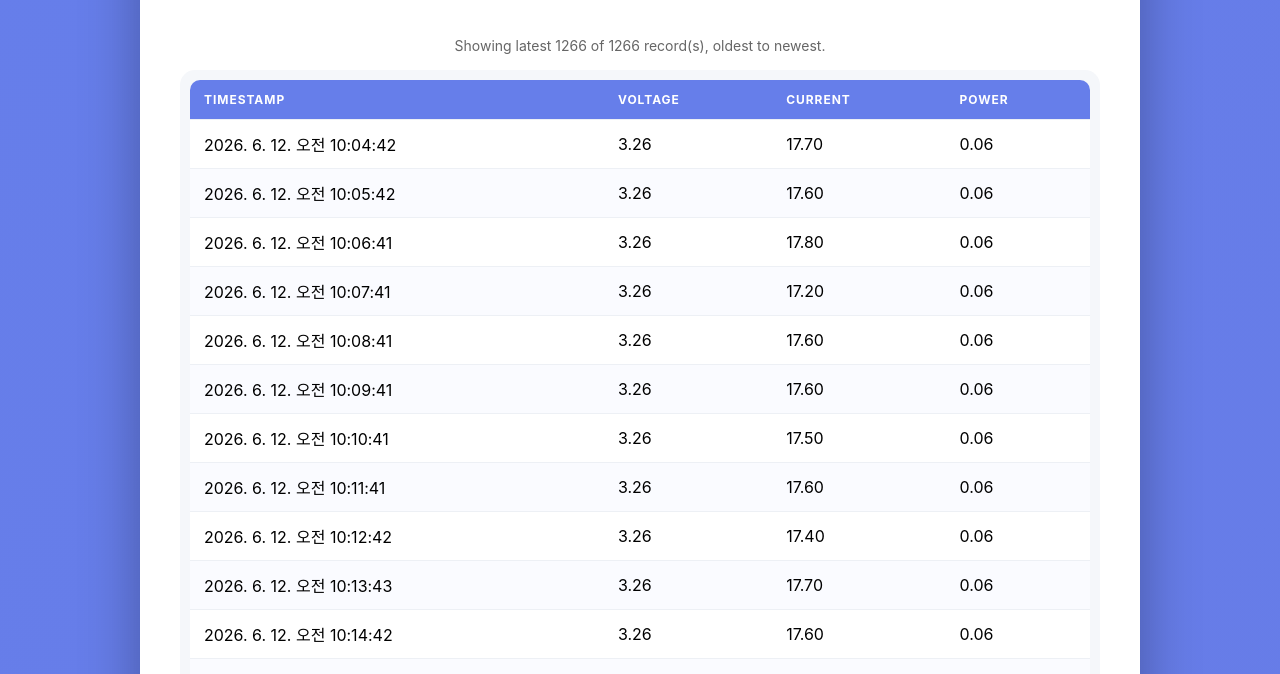
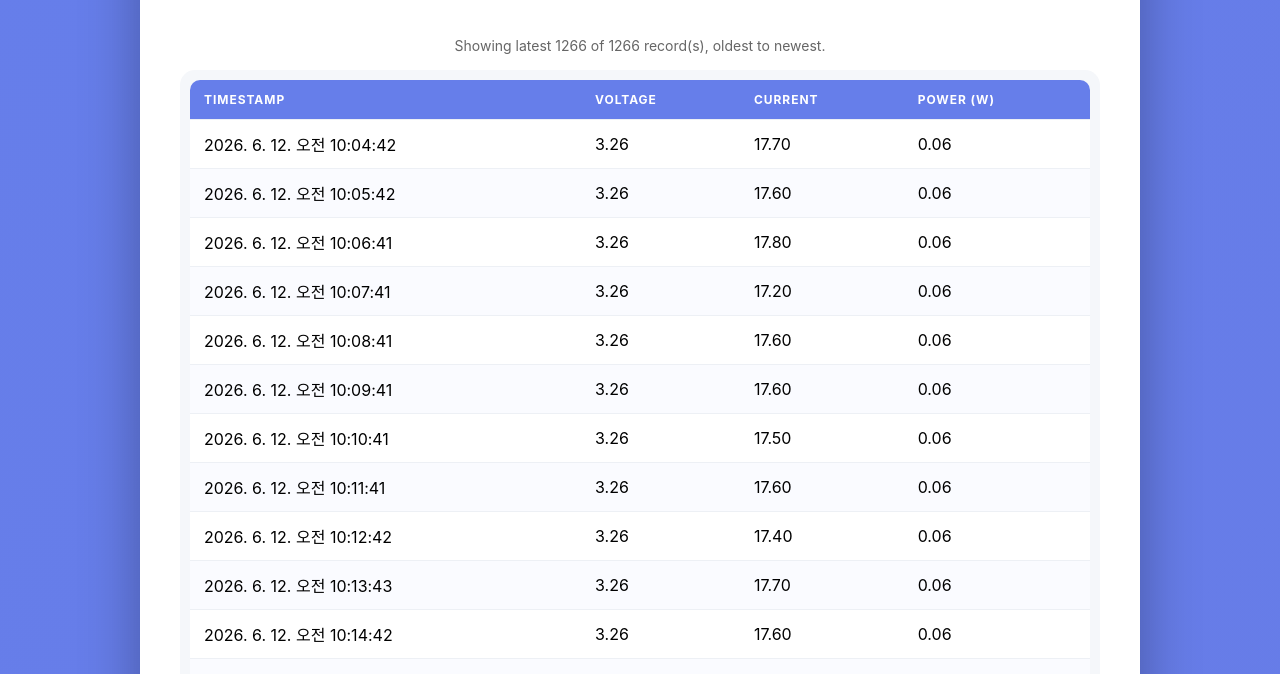
Before and after one commit to singaseongj/fruit-battery, a website: page raw-data.html in a window 1280 px wide. Shown: the part 117-791 px from the top of the page. Drawn offline with Linux system fonts and the light colour scheme.

Commit message:
Rename Power column to Power (W) in HTML table

```diff
--- a/raw-data.html
+++ b/raw-data.html
@@ -26,7 +26,7 @@
               <th scope="col">Timestamp</th>
               <th scope="col">Voltage</th>
               <th scope="col">Current</th>
-              <th scope="col">Power</th>
+              <th scope="col">Power (W)</th>
             </tr>
           </thead>
           <tbody id="rawDataTableBody">
```
